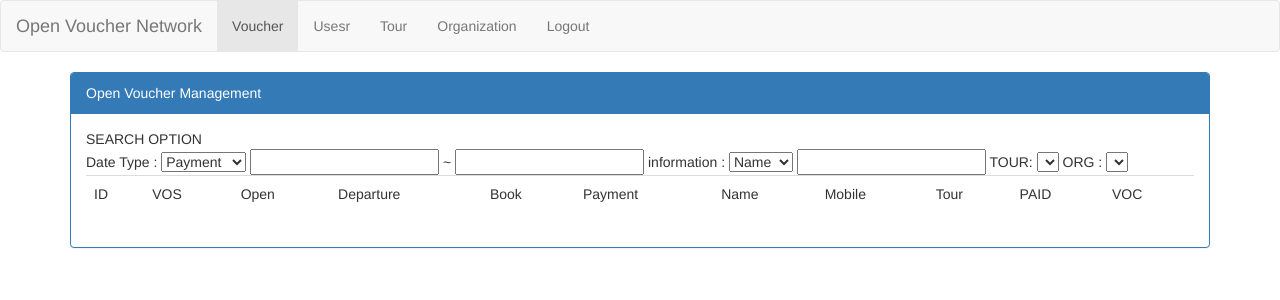
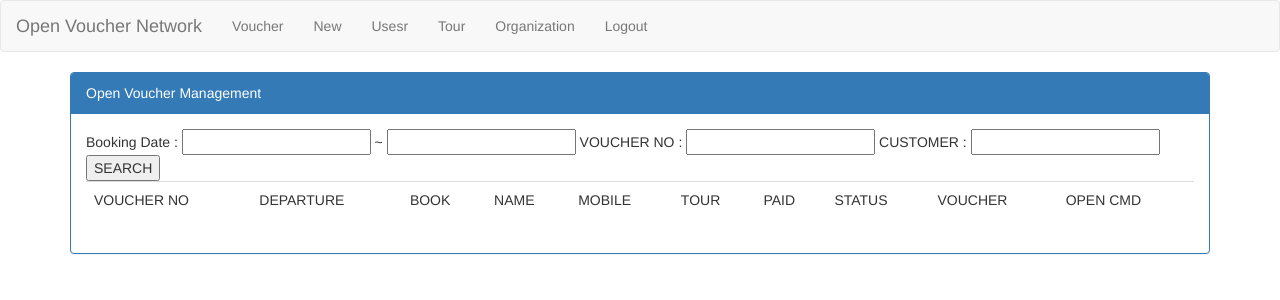
Before and after one commit to keikun80/camkordic, a CodeIgniter app: page /database/index.php/Ovsmain/ovslist in a window 1280 px wide. Shown: the top 300 px of the page. Run offline with CodeIgniter, Linux system fonts and the light colour scheme; tables that the repository leaves empty or names only in its code hold one stand-in row (values such as "Sample post"); lists and menus that the app fills with data are empty; some libraries are stand-ins or nearby versions.

Commit message:
1. add New register menu 2. add voucher list color 3. new function for email to org and customer.

```diff
--- a/application/controllers/Ovsmain.php
+++ b/application/controllers/Ovsmain.php
@@ -44,7 +44,7 @@
 						'listurl' => $_SERVER['PHP_SELF'],
 						'linkurl' => $this->config->item('base_url').'index.php/'.get_class($this).'/ovsedit',
 						'pdfurl' => $this->config->item('base_url').'index.php/'.get_class($this).'/getpdf',
-				        'geturl' => $this->config->item('base_url').'index.php/'.get_class($this).'/ovsprint');
+				        'openurl' => $this->config->item('base_url').'index.php/'.get_class($this).'/ovsopen');
 		$this->layout->setTitle("OVS MANAGEMENT - LIST");
 		$this->layout->view('ovslist',$vars);
 	}
@@ -60,62 +60,49 @@
 		return $retVal;
 	}
 
-	public function ovsprint()
+	public function ovsopen()
 	{
-		$seq = $this->input->get('seq');
+		$seq = $this->input->post('seq');
+		$cmd= $this->input->post('cmd');
 
 		$retVal =0;
-		if($seq > 0)
+
+		$this->db->where('seq', $seq);
+		$this->db->set('isOpen',$cmd);
+		$this->db->update('wp_tb_voucher_list');
+
+		$this->db->where('seq',$seq);
+		$this->db->select('isOpen');
+		$res= $this->db->get('wp_tb_voucher_list');
+		$status = $res->row()->isOpen;
+
+		if($status == 'y')
 		{
-			$retVal = $this->_getovsvoucher($seq);
+			//send voucher to org and customer and kvision
+		} else {
+			//senc cancel request to org and customer and kbvision
 		}
-		$retHtml = '<div class="voucher_body">
-						<p class="gwd-p-10g2">KVISION TOURS
-		<br class="">&nbsp; &nbsp; &nbsp; &nbsp;비전투어
-		<br class="">
-		<br class="">
-		</p>
-		<p class="gwd-p-1vai">케이비전투어</p>
-		<p class="gwd-p-cczf">Booking Ticket</p>
-		<p class="gwd-p-4dku">No :&nbsp;</p>
-		<p class="gwd-p-wj6z">'.$retVal->row()->cvos.'</p>
-		<p class="gwd-p-azle">Booking Date :</p>
-		<p class="gwd-p-1e68">'.$retVal->row()->regDate.'</p>
-		<p class="gwd-p-2zzh">Customer Name (고객성명) :</p>
-		<p class="gwd-p-1y0u">'.$retVal->row()->cname.'</p>
-		<p class="gwd-p-pzcs">Tour Type (티켓 종류):</p>
-		<p class="gwd-p-d3i0">Departure Date (출발일):</p>
-		<p class="gwd-p-8fbn">Pickup Place (픽업장소):</p>
-		<p class="gwd-p-pn4n">Persons (인원):</p>
-		<p class="gwd-p-r05n">Price (가격):</p>
-		<p class="gwd-p-1ve2">'.$retVal->row()->ttype.'</p>
-		<p class="gwd-p-149d">성인 : '.$retVal->row()->nopadult.' 명 (child(소아) '.$retVal->row()->nopchild.'명)</p>
-		<p class="gwd-p-p98u">'.$retVal->row()->pickup.'</p>
-		<p class="gwd-p-724h">'.$retVal->row()->totamount.'USD</p>
-		<p class="gwd-p-uwb8">'.$retVal->row()->departDate.'</p>
-		<p class="gwd-p-1f6y">Address : 72 Tran Nhay Duat St, Hoan Kiem , Ha noi, Vietnam</p>
-		<p class="gwd-p-1tsb">Email : vision1@kvisiontour.com</p>
-		<p class="gwd-p-1ot2">Phone : +84 4 3871 5555 / +84 93 508 2402</p>
-		<p class="gwd-p-1moj">Website : www.kvisiontours.com</p>
-		<p class="gwd-p-1yh4 gwd-p-wcha" style="">Accountant</p>
-		<p class="gwd-p-1yh4 gwd-p-kdn8 gwd-p-11za">Customer</p>
-		<p class="gwd-p-1yh4 gwd-p-kdn8 gwd-p-12ch">Seller</p> </div>';
+		echo $status;
 
-		print ($retHtml);
+
 	}
 	public function ovsedit($seq=0)
 	{
+		$tourSet = $this->gettourlist();
+
 		if($seq > 0 )
 		{
 			$vars['actionUpdUrl'] = $this->config->item('base_url').'index.php/'.get_class($this).'/ovsUpdvoucher';
 			$vars['buttonDesc'] = 'UPDATE';
 			$vars['result'] = $this->_getovsvoucher($seq);
+			$vars['tourSet'] = $tourSet;
 
 			$this->layout->setTitle("OVS MANAGEMENT - EDIT");
 			$this->layout->view('ovsedit',$vars);
 		} else {
 			$vars['actionUpdUrl'] = $this->config->item('base_url').'index.php/'.get_class($this).'/ovsUpdvoucher';
 			$vars['buttonDesc'] = 'REGISTRATION';
+			$vars['tourSet'] = $tourSet;
 			$this->layout->setTitle("OVS MANAGEMENT - EDIT");
 			$this->layout->view('ovsedit',$vars);
 		}
@@ -125,6 +112,16 @@
 	{
 	}
 
+	public function gettourlist()
+	{
+		$this->db->where('post_status','publish');
+		$this->db->where('post_type' , 'post');
+		$this->db->select(array('ID','post_title'));
+		$resSet = $this->db->get('wp_posts');
+
+		if($resSet->num_rows() > 0) { return $resSet; }
+		else { return NULL; }
+	}
 	public function ovsnew()
 	{
 		$this->layout->setTitle("OVS MANAGEMENT - NEW");
@@ -145,12 +142,14 @@
 		$nopadult = $this->input->post('nopadult');
 		$nopchild = $this->input->post('nopchild');
 		$openDate = $this->input->post('openDate');
+		$ttype = $this->input->post('ttype');
 		$trcode = $this->input->post('trcode');
-		$orgname = $this->input->post('orgname');
+		$orgemail = $this->input->post('orgemail');
 		$isPaid = $this->input->post('isPaid');
 		$isOpen = $this->input->post('isOpen');
 		$amount = $this->input->post('amount');
 		$totamount = $this->input->post('totamount');
+		$remark = $this->input->post('remark');
 
 		$updVars = array('cname' => $cname,
 						'cemail'=> $cemail,
@@ -162,18 +161,22 @@
 						'openDate' => $openDate,
 						'nopadult'=> $nopadult,
 						'nopchild'=> $nopchild,
+					    'ttype'=>$ttype,
 						'amount'=> $amount,
 						'totamount'=> $totamount,
 						'pickup' => $pickup,
 						'trcode' => $trcode,
-						'orgname' => $orgname,
+						'orgemail' => $orgemail,
 						'isPaid' => $isPaid,
+				        'remark' => $remark,
 						'isOpen'=> $isOpen);
 
 		if($seq> 0) {
        		$this->db->where('seq',$seq);
         	$this->db->update('wp_tb_voucher_list',$updVars);
     	} else {
+    		$this->load->model('ovsmodel');
+    		$updVars['cvos'] = $this->ovsmodel->get_cvos_id($updVars['ttype'], $updVars['regDate']);
 			$this->db->insert('wp_tb_voucher_list', $updVars);
 		}
 		if($refer == '') {
@@ -184,6 +187,50 @@
 		}
 	}
 
+	public function getemail($seq = 0)
+	{
+		$this->load->model('ovsmodel');
+		if(!$seq) $seq = $this->input->get('seq');
+
+		$retVal = 0;
+		if($seq > 0)
+		{
+			$vocInfo = $this->_getovsvoucher($seq)->row();
+			$retVal = $this->ovsmodel->get_tour_post($vocInfo->trcode);
+		}
+		$strings = explode('[wptab name', $retVal->post_content);
+
+		//table content;
+		$htmlContent = "<table>
+				<tr> <td>Customer</td><td>".$vocInfo->cname."</td></tr>
+				<tr> <td>Tour</td><td>".$retVal->post_title."</td></tr>
+				<tr> <td>Departure(check-in)</td><td>".$vocInfo->departDate."</td></tr>
+				<tr> <td>Return(check-out)</td><td>".$vocInfo->returnDate."</td></tr>
+				<tr> <td>Booking Date </td><td>".$vocInfo->regDate."</td></tr>
+				<tr> <td>persons</td><td>Adult: ".$vocInfo->nopadult."  Children: ".$vocInfo->nopchild." </td></tr>
+				<tr> <td>Pickup Location </td><td>".$vocInfo->pickup."</td></tr>
+				<tr> <td>Remark</td><td>".$vocInfo->remark."</td></tr>";
+		foreach ($strings as $key => $value)
+		{
+			if(preg_match('/^=/', $value))
+			{
+				$tempString= explode(']',$value);
+				$strlen_1 = strlen($tempString[0]);
+				$tempString[0] = mb_substr($tempString[0], 2, $strlen_1);
+				$strlen_2 = strlen($tempString[0]);
+				$tempString[0] = mb_substr($tempString[0], 0 ,-1);
+				//additional Content;
+
+				$htmlContent .= "<tr><td colspan='2'>".$tempString[0]."<td></tr>";
+				//echo $tempString[0]; //Title
+				$tempString[1] = mb_substr($tempString[1], 0, -7);  // Content;
+				$htmlContent .= "<tr><td colspan='2'>".$tempString[1]."<td></tr>";
+			}
+		}
+		$htmlContent .="</table>";
+		echo $htmlContent;
+
+	}
 	public function getpdf($seq = 0)
 	{
 		if(!$seq)
--- a/application/models/Ovsmodel.php
+++ b/application/models/Ovsmodel.php
@@ -54,5 +54,19 @@
 		return $this->db->get($table);
 	}
 
+	public function get_cvos_id($ttype,$date)
+	{
+		$this->db->where('ttype' , $ttype);
+		$this->db->where('regDate', $date);
+		$resObj = $this->db->count_all_results('wp_tb_voucher_list');
+		$cvos = strtoupper($ttype.date('ymd',strtotime($date))."-".$resObj);
 
+		return $cvos;
+	}
+
+	public function get_tour_post($WP_ID)
+	{
+		$resObj = $this->db->get_where('wp_posts',array('ID'=>$WP_ID));
+		return $resObj->row();
+	}
 } // End of Class
--- a/application/views/layouts/default.php
+++ b/application/views/layouts/default.php
@@ -32,7 +32,9 @@
     <!-- Collect the nav links, forms, and other content for toggling -->
     <div class="collapse navbar-collapse" id="bs-example-navbar-collapse-1">
       <ul class="nav navbar-nav">
-        <li class="active"><a href="<?php echo base_url();?>index.php/Ovsmain">Voucher<span class="sr-only">(current)</span></a></li>
+      <!-- active class can change background color -->
+        <li><a href="<?php echo base_url();?>index.php/Ovsmain">Voucher<span class="sr-only">(current)</span></a></li>
+        <li><a href="<?php echo base_url();?>index.php/Ovsmain/ovsedit">New<span class="sr-only"></span></a></li>
         <li><a href="<?php echo $menu['userPath']; ?>">Usesr</a></li>
         <li><a href="#">Tour</a></li>
         <li><a href="#">Organization</a></li>
--- a/application/views/ovslist.php
+++ b/application/views/ovslist.php
@@ -4,67 +4,56 @@
     <div class="panel-heading">Open Voucher Management</div>
     <div class="panel-body">
       <div class="wall">
-        SEARCH OPTION
         <form>
-          <label for="keydate" class="sr-only">date type</label>
-          Date Type :
-            <select id="keydate" name="keydate">
-                <option value="pdate">Payment</option>
-                <option value="bdate">Booking</option>
-                <option value="ddate">Departure</option>
-                <option value="odate">Open</option>
-            </select>
+          <label for="cvos" class="sr-only">Booking Date :</label>
+          Booking Date :
             <input type="text" name="fromdt" id="fromdt" /> ~ <input type="text" name="todt" id="todt" />
-          information :
-          <select id="keytype" name="keytype">
-              <option value="name">Name</option>
-              <option value="email">email</option>
-              <option value="mobile">mobile</option>
-          </select>
+          VOUCHER NO :
           <input type="text" name="keyword" id="keyword" />
-          TOUR:
-            <select id="torKey" name="torKey">
-            </select>
-          ORG :
-            <select id="orgKey" name="orgKey">
-            </select>
+          CUSTOMER :
+          <input type="text" name="s_cname" id="s_cname" />
+          <button id="subbtn" name="subbtn" type"button">SEARCH</button>
         </form>
       </div>
         <table class="table">
           <tr>
-              <td>ID</td>
-              <td>VOS</td>
-              <td>Open</td>
-              <td>Departure</td>
-              <td>Book</td>
-              <td>Payment</td>
-              <td>Name</td>
-              <td>Mobile</td>
-              <td>Tour</td>
+              <td>VOUCHER NO</td>
+              <td>DEPARTURE</td>
+              <td>BOOK</td>
+              <!-- <td>Payment</td> -->
+              <td>NAME</td>
+              <td>MOBILE</td>
+              <td>TOUR</td>
               <td>PAID</td>
-              <td>VOC</td>
+              <td>STATUS</td>
+              <td>VOUCHER</td>
+              <td>OPEN CMD</td>
           </tr>
           <?php
           foreach ($result->result() as $row)
           {
-            echo '<tr>';
-              echo '<td><a href="'.$linkurl.'/'.$row->seq.'">'.$row->seq.'</a></td>';
-              echo '<td>'.$row->cvos.'</td>';
-              echo '<td>'. ($row->isOpen == 'y' ? 'open' : 'close').'</td>';
+          	$trClass = "vocclose";
+          	if($row->isOpen == 'y')
+          	{
+          		$trClass="vocopen";
+          	}
+            echo '<tr class="'.$trClass.'">';
+              echo '<td><a href="'.$linkurl.'/'.$row->seq.'">'.$row->cvos.'</a></td>';
               echo '<td>'.date('Y-m-d', strtotime($row->departDate)).'</td>';
               echo '<td>'.date('Y-m-d', strtotime($row->regDate)).'</td>';
-              echo '<td>'.date('Y-m-d', strtotime($row->paymentDate)).'</td>';
+              //echo '<td>'.date('Y-m-d', strtotime($row->paymentDate)).'</td>';
               echo '<td><a href="'.$linkurl.'/'.$row->seq.'">'.$row->cname.'</a></td>';
               echo '<td>'.$row->cmobile.'</td>';
               echo '<td>'.$row->trcode.'</td>';
               echo '<td>'. ($row->isPaid == 'y' ? 'PAID' : 'UN-PAID').'</td>';
+              echo '<td><span id="'.$row->seq."status".'">'.($row->isOpen == 'y' ? 'OPENED' : 'CLOSED').'</span></td>';
               if($row->voucherPath != '')
               {
-              	echo '<td><a href="'.$row->voucherPath.'">PDF</td>';
+              	echo '<td><a href="'.$row->voucherPath.'">VIEW</td>';
           	  } else {
               	echo '<td><a href="#" class="printpdf" value="'.$row->seq.'">CREATE</a></td>';
           	  }
-              echo '<td><button class="viewvoc" type="button" value="'.$row->seq.'">VIEW</button></td>';
+              echo '<td><button class="openvoc" type="button" value="'.$row->seq.'">'. ($row->isOpen == 'y' ? 'to close' : 'to open').'</button></td>';
             echo '</tr>';
           }
           ?>
@@ -100,11 +89,11 @@
         modal:true,
         autoOpen:false,
         title : "Booking Ticket",
-        width : 900,
-		height: 680,
+        width : 500,
+		height: 300,
 		buttons : {
-			"print" : function() { $('.voucher_body').printElement({ overrideElementCSS: false, printTitle: "booking Ticket"});},
-			"confirm" : function () {$(this).dialog('close');}
+			"confirm" : function () {jQuery(this).dialog('close'); return true; },
+			"cancel" : function () {jQuery(this).dialog('close'); return false; }
 		}
     });
     $('.pdfvoc').click (function (data) {
@@ -127,11 +116,39 @@
     	});
 
     });
-    $('.viewvoc').click(function () {
-		$.get("<?php echo $geturl;?>", {seq: $(this).val()})
+    $('.openvoc').click(function () {
+        var btn = $(this);
+        var cmd = btn.text();
+        var seqno = btn.val();
+        var mode = "y";
+        var r = false;
+        if(cmd == 'to open')
+        {
+         	mode="y";
+        } else {
+            //confirmRet = jQuery('#ovsprint').dialog('open');
+            //alert(confirmRet);
+            r = confirm('Do you want to rollback this voucher? \r\nSystem will send cancel email to organized');
+            if(r === false) { return; }
+            mode = 'n';
+        }
+		$.post("<?php echo $openurl;?>", {seq: seqno, cmd: mode})
 		 .done(function (data) {
-			 $('#ovsprint').html(data);
-			 $('#ovsprint').dialog('open');
+			 if(data)
+			 {
+				 if(data== "y")
+				 {
+				  	btn.text("to close");
+				  	jQuery('#'+seqno+'status').text('OPENED');
+				  	btn.parents('tr').removeClass('vocclose');
+				  	btn.parents('tr').addClass('vocopen');
+				 } else {
+					 btn.text("to open");
+				  	jQuery('#'+seqno+'status').text('CLOSED');
+				  	btn.parents('tr').removeClass('vocopen');
+				  	btn.parents('tr').addClass('vocclose');
+			     }
+			 }
 		});
     });
 });
--- a/assets/css/voucher.css
+++ b/assets/css/voucher.css
@@ -243,3 +243,6 @@
       left: 739px;
       top: 420px;
     }
+
+    .vocclose { background-color:#F1B7B7; }
+    .vocopen { background-color:#BEF1B7; }
```
Also changed, not shown: application/views/ovsedit.php (+86 -41 lines), 1 other file.
